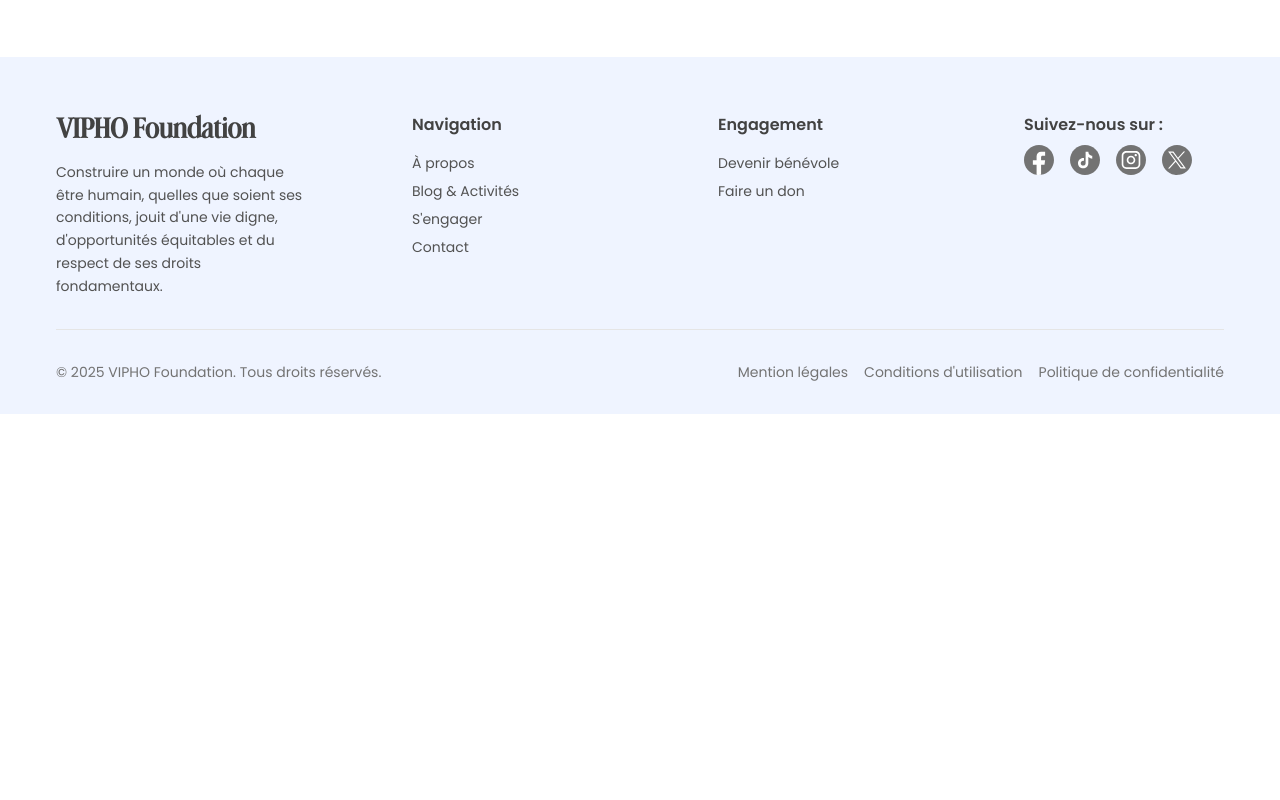
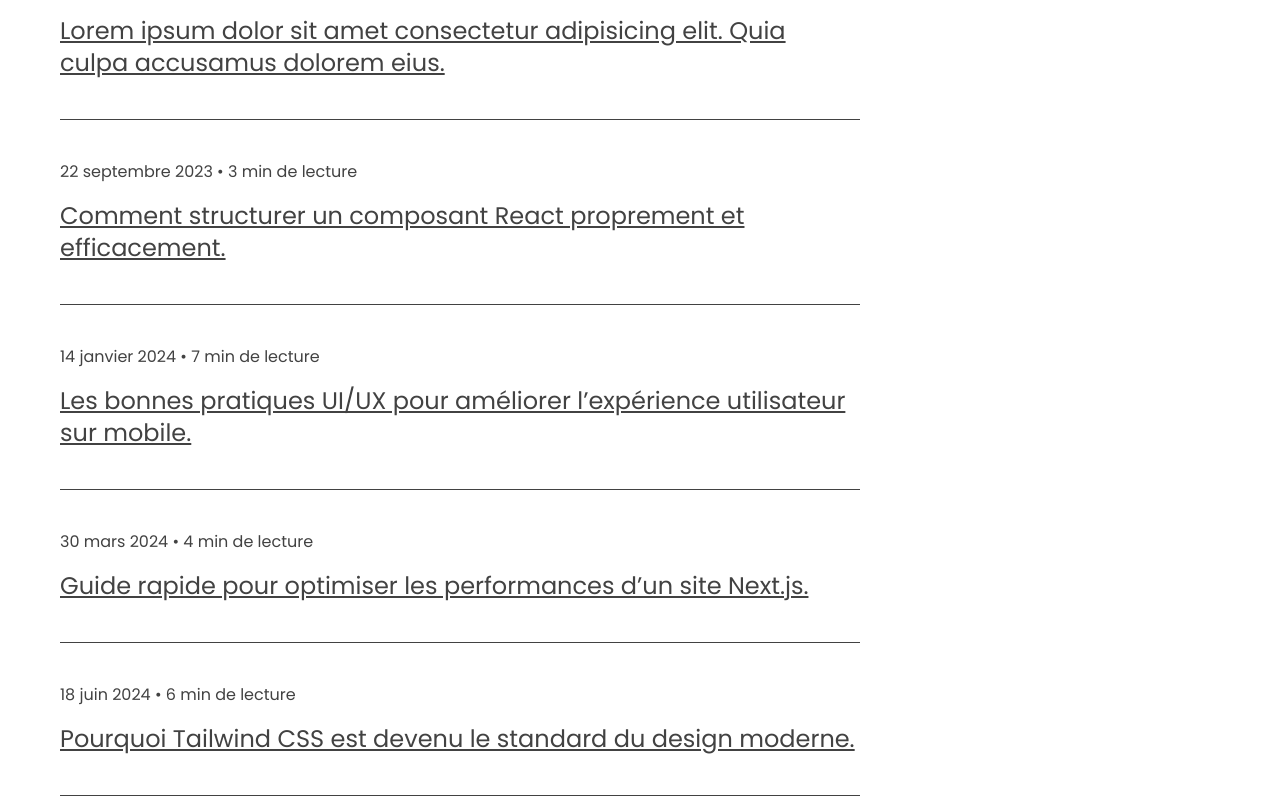
Before and after one commit to Salimkaneki/viphofoundation.com, a Next.js app: page /blog-et-activite in a window 1280 px wide. Shown: the part 820-1620 px from the top of the page. Before the commit the page ends 1234 px from the top, so only its background shows below. Built offline with nearby package versions, Linux system fonts and the light colour scheme.

Commit message:
feat: Blog-Card

```diff
--- a/app/(nav-pages)/blog-et-activite/page.tsx
+++ b/app/(nav-pages)/blog-et-activite/page.tsx
@@ -1,5 +1,6 @@
-import { BlogCard } from "../../../components/cards";
-import { ScrollableSection } from "../../../components/sections";
+import { BlogCard } from "@/components/cards";
+import { ScrollableSection, SectionHeader } from "@/components/sections";
+import { TextBlogCard } from "@/components/cards";
 
 export default function BlogActivitePage() {
   return (
@@ -36,6 +37,45 @@ export default function BlogActivitePage() {
           title="Programme de santé préventive dans les quartiers populaires"
         />
       </ScrollableSection>
+
+      <section className="">
+        <div className="px-15 py-10">
+            <SectionHeader title="Tous les articles et blogs" />
+
+            <div className="">
+              <TextBlogCard
+                date="10 août 2023"
+                readTime="5"
+                title="Lorem ipsum dolor sit amet consectetur adipisicing elit. Quia culpa accusamus dolorem eius."
+              />
+
+              <TextBlogCard
+                date="22 septembre 2023"
+                readTime="3"
+                title="Comment structurer un composant React proprement et efficacement."
+              />
+
+              <TextBlogCard
+                date="14 janvier 2024"
+                readTime="7"
+                title="Les bonnes pratiques UI/UX pour améliorer l’expérience utilisateur sur mobile."
+              />
+
+              <TextBlogCard
+                date="30 mars 2024"
+                readTime="4"
+                title="Guide rapide pour optimiser les performances d’un site Next.js."
+              />
+
+              <TextBlogCard
+                date="18 juin 2024"
+                readTime="6"
+                title="Pourquoi Tailwind CSS est devenu le standard du design moderne."
+              />
+            </div>
+
+        </div>
+      </section>
     </div>
   );
 }
--- a/app/test/page.tsx
+++ b/app/test/page.tsx
@@ -1,14 +1,46 @@
 import React from "react";
 import Footer from "@/components/layout/footer";
+import TextBlogCard from "@/components/cards/text-blogCard";
 
 export default function TestPage() {
   return (
     <div>
 
 
-      <Footer
+      {/* <Footer
         bgColor="gray-50"
-      />
+      /> */}
+
+<TextBlogCard
+  date="10 août 2023"
+  readTime="5"
+  title="Lorem ipsum dolor sit amet consectetur adipisicing elit. Quia culpa accusamus dolorem eius."
+/>
+
+<TextBlogCard
+  date="22 septembre 2023"
+  readTime="3"
+  title="Comment structurer un composant React proprement et efficacement."
+/>
+
+<TextBlogCard
+  date="14 janvier 2024"
+  readTime="7"
+  title="Les bonnes pratiques UI/UX pour améliorer l’expérience utilisateur sur mobile."
+/>
+
+<TextBlogCard
+  date="30 mars 2024"
+  readTime="4"
+  title="Guide rapide pour optimiser les performances d’un site Next.js."
+/>
+
+<TextBlogCard
+  date="18 juin 2024"
+  readTime="6"
+  title="Pourquoi Tailwind CSS est devenu le standard du design moderne."
+/>
+
     </div>
   );
 }
--- a/components/cards/index.ts
+++ b/components/cards/index.ts
@@ -1,2 +1,3 @@
 export { default as BlogCard } from "./blog-card";
 export { default as TestimonialCard } from "./testimonial-card";
+export { default as TextBlogCard } from "./text-blogCard";
--- /dev/null
+++ b/components/cards/text-blogCard.tsx
@@ -0,0 +1,15 @@
+interface TextBlogCardProps {
+  // Define any props if needed in the future
+  date?: string;
+  readTime?: string;
+  title?: string;
+}
+
+export default function TextBlogCard({date, readTime, title}: TextBlogCardProps) {
+    return (
+        <div className="w-[800px] py-10 border-b border-gray-700 text-gray-700 gap-4 flex flex-col">
+            <p className="">{date} • {readTime} min de lecture</p>
+            <a href="" className="text-gray-700 text-2xl underline hover:text-primary-400 hover:no-underline">{title}   </a>
+        </div>
+    );
+}
--- a/components/sections/section-header.tsx
+++ b/components/sections/section-header.tsx
@@ -6,7 +6,7 @@ interface SectionHeaderProps {
 export default function SectionHeader({ title, className = "" }: SectionHeaderProps) {
   return (
     <div className={`flex flex-row items-center ${className}`}>
-      <h1 className="font-display font-bold text-3xl text-gray-500">{title}</h1>
+      <h1 className="font-display font-bold text-4xl text-gray-500">{title}</h1>
       <div className="w-[100px] h-px bg-gray-400 ml-4"></div>
     </div>
   );
--- a/package.json
+++ b/package.json
@@ -20,6 +20,7 @@
     "@types/node": "^20",
     "@types/react": "^19",
     "@types/react-dom": "^19",
+    "baseline-browser-mapping": "^2.9.3",
     "eslint": "^9",
     "eslint-config-next": "16.0.1",
     "tailwindcss": "^4",
```
Also changed, not shown: 1 other file (tests, documents, lock files or other folders).
